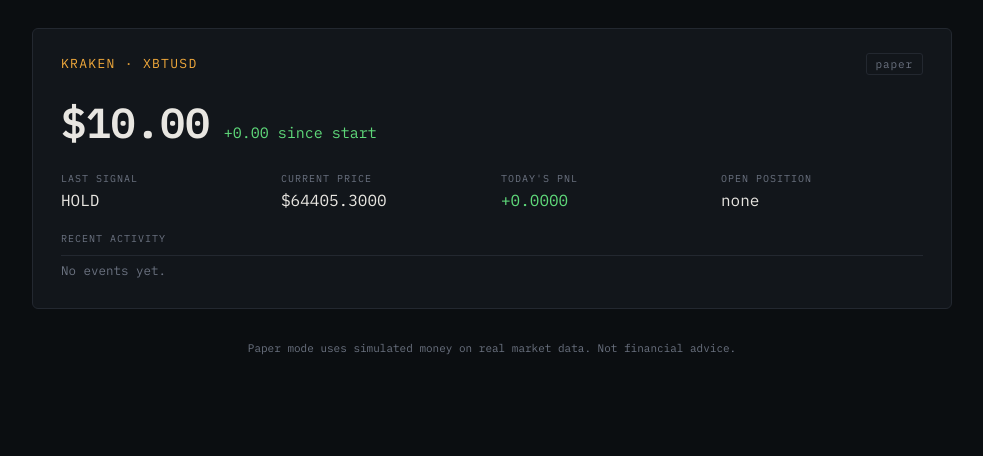
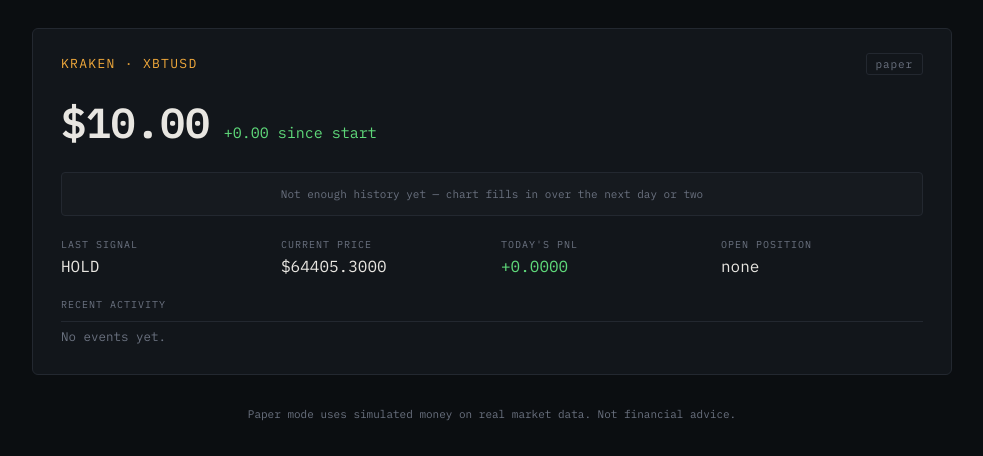
Before and after one commit to 20emmma/tradingbot, a Flask app: page / in a window 1280 px wide. Shown: the part 78-534 px from the top of the page, without its empty margins (148-1131 px from the left). Run offline with Flask 3, Linux system fonts and the light colour scheme.

Commit message:
Enhance dashboard with sparkline chart styling
Added styling for sparkline chart and empty state message.

```diff
--- a/tradingbot/dashboard/templates/dashboard.html
+++ b/tradingbot/dashboard/templates/dashboard.html
@@ -125,6 +125,21 @@
   .balance-change.gain { color: var(--gain); }
   .balance-change.loss { color: var(--loss); }
 
+  .sparkline-wrap {
+    margin-bottom: 22px;
+    border: 1px solid var(--panel-border);
+    border-radius: 4px;
+    background: rgba(255,255,255,0.015);
+    overflow: hidden;
+  }
+  .sparkline-empty {
+    font-family: 'IBM Plex Mono', monospace;
+    font-size: 11px;
+    color: var(--text-dim);
+    padding: 14px;
+    text-align: center;
+  }
+
   .grid {
     display: grid;
     grid-template-columns: repeat(auto-fit, minmax(140px, 1fr));
@@ -214,6 +229,14 @@
     <div class="halt-banner">⚠ daily loss limit reached — trading paused until tomorrow</div>
     {% endif %}
 
+    <div class="sparkline-wrap">
+      {% if s.sparkline_svg %}
+      {{ s.sparkline_svg | safe }}
+      {% else %}
+      <div class="sparkline-empty">Not enough history yet — chart fills in over the next day or two</div>
+      {% endif %}
+    </div>
+
     <div class="grid">
       <div>
         <div class="stat-label">Last Signal</div>
```
